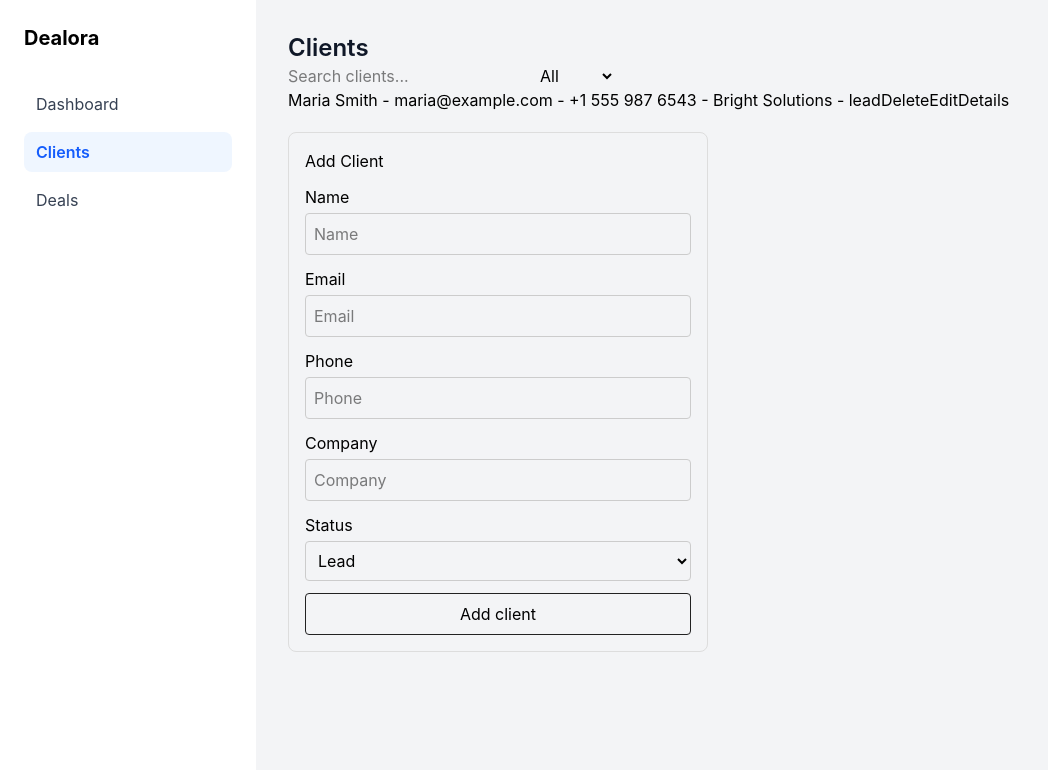
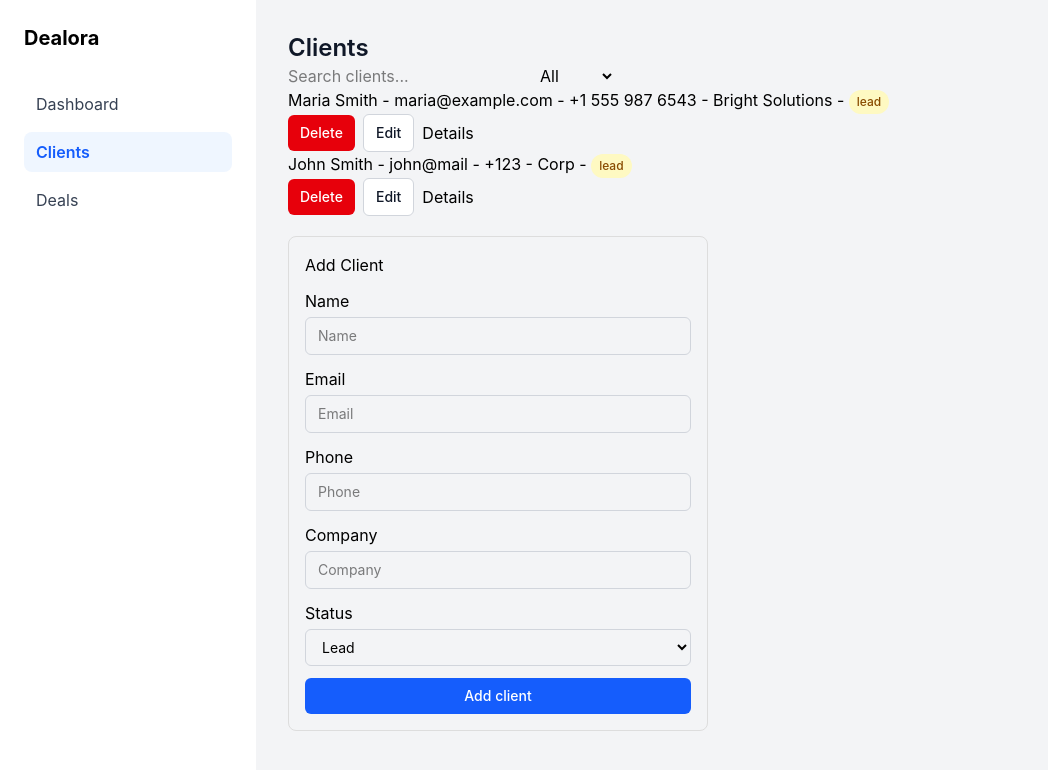
Before and after one commit to vasilyefff/flowcrm, a React (Vite) app: page /clients in a window 1280 px wide. Shown: the top 770 px of the page, without its empty margins (0-1048 px from the left). Built offline with nearby package versions, Linux system fonts and the light colour scheme; data requests are answered from the project's data file.

Commit message:
feat(ui): add reusable form controls and status badge

```diff
--- a/db.json
+++ b/db.json
@@ -8,6 +8,15 @@
       "company": "Bright Solutions",
       "status": "lead",
       "createdAt": "2026-07-20T10:00:00.000Z"
+    },
+    {
+      "name": "John Smith",
+      "email": "john@mail",
+      "phone": "+123",
+      "company": "Corp",
+      "status": "lead",
+      "id": "3",
+      "createdAt": "2026-09-01T05:46:58.875Z"
     }
   ],
   "deals": [
--- a/src/entities/client/ui/ClientCard.tsx
+++ b/src/entities/client/ui/ClientCard.tsx
@@ -1,5 +1,7 @@
 import { Link } from 'react-router-dom'
 import type { Client } from '@/entities/client/model/types'
+import { Badge } from '@/shared/ui/Badge'
+import { Button } from '@/shared/ui/Button'
 
 type ClientCardProps = {
   client: Client
@@ -11,10 +13,18 @@ export const ClientCard = ({ client, onDelete, onEdit }: ClientCardProps) => {
   return (
     <div>
       {client.name} - {client.email} - {client.phone} - {client.company} -{' '}
-      {client.status}
-      <button onClick={() => onDelete(client)}>Delete</button>
-      <button onClick={() => onEdit(client)}>Edit</button>
-      <Link to={`/clients/${client.id}`}>Details</Link>
+      <Badge variant={client.status}>{client.status}</Badge>
+      <div className="flex items-center gap-2">
+        <Button variant="danger" onClick={() => onDelete(client)}>
+          Delete
+        </Button>
+
+        <Button variant="secondary" onClick={() => onEdit(client)}>
+          Edit
+        </Button>
+
+        <Link to={`/clients/${client.id}`}>Details</Link>
+      </div>
     </div>
   )
 }
--- a/src/features/client/create/ClientForm.tsx
+++ b/src/features/client/create/ClientForm.tsx
@@ -1,4 +1,8 @@
 import { useState } from 'react'
+
+import { Input } from '@/shared/ui/Input'
+import { Button } from '@/shared/ui/Button'
+import { Select } from '@/shared/ui/Select'
 
 import type {
   ClientStatus,
@@ -78,95 +82,60 @@ export const ClientForm = (props: Props) => {
 
       <div style={{ display: 'flex', flexDirection: 'column', gap: '4px' }}>
         <label htmlFor="client-name">Name</label>
-        <input
+        <Input
           id="client-name"
           value={name}
           onChange={(e) => setName(e.target.value)}
           placeholder="Name"
-          style={{
-            padding: '8px',
-            border: '1px solid #ccc',
-            borderRadius: '4px',
-          }}
         />
       </div>
 
       <div style={{ display: 'flex', flexDirection: 'column', gap: '4px' }}>
         <label htmlFor="client-email">Email</label>
-        <input
+        <Input
           id="client-email"
           value={email}
           onChange={(e) => setEmail(e.target.value)}
           placeholder="Email"
-          style={{
-            padding: '8px',
-            border: '1px solid #ccc',
-            borderRadius: '4px',
-          }}
         />
       </div>
 
       <div style={{ display: 'flex', flexDirection: 'column', gap: '4px' }}>
         <label htmlFor="client-phone">Phone</label>
-        <input
+        <Input
           id="client-phone"
           value={phone}
           onChange={(e) => setPhone(e.target.value)}
           placeholder="Phone"
-          style={{
-            padding: '8px',
-            border: '1px solid #ccc',
-            borderRadius: '4px',
-          }}
         />
       </div>
 
       <div style={{ display: 'flex', flexDirection: 'column', gap: '4px' }}>
         <label htmlFor="client-company">Company</label>
-        <input
+        <Input
           id="client-company"
           value={company}
           onChange={(e) => setCompany(e.target.value)}
           placeholder="Company"
-          style={{
-            padding: '8px',
-            border: '1px solid #ccc',
-            borderRadius: '4px',
-          }}
         />
       </div>
 
       <div style={{ display: 'flex', flexDirection: 'column', gap: '4px' }}>
         <label htmlFor="client-status">Status</label>
-        <select
+        <Select
           id="client-status"
           value={status}
           onChange={(e) => setStatus(e.target.value as ClientStatus)}
-          style={{
-            padding: '8px',
-            border: '1px solid #ccc',
-            borderRadius: '4px',
-          }}
         >
           <option value="lead">Lead</option>
           <option value="active">Active</option>
           <option value="inactive">Inactive</option>
-        </select>
+        </Select>
       </div>
 
       {error && <p style={{ color: 'red', margin: 0 }}>{error}</p>}
 
-      <button
-        onClick={handleSubmit}
-        style={{
-          padding: '8px 12px',
-          border: '1px solid #222',
-          borderRadius: '4px',
-          cursor: 'pointer',
-        }}
-      >
-        {isEdit ? 'Save' : 'Add client'}
-      </button>
+      <Button onClick={handleSubmit}>{isEdit ? 'Save' : 'Add client'}</Button>
 
       {isEdit && (
         <button
--- /dev/null
+++ b/src/shared/ui/Badge.tsx
@@ -0,0 +1,22 @@
+import type { ReactNode } from 'react'
+
+type Props = {
+  children: ReactNode
+  variant?: 'lead' | 'active' | 'inactive'
+}
+
+const variantClasses = {
+  lead: 'bg-yellow-100 text-yellow-800',
+  active: 'bg-green-100 text-green-800',
+  inactive: 'bg-gray-100 text-gray-700',
+}
+
+export const Badge = ({ children, variant = 'lead' }: Props) => {
+  return (
+    <span
+      className={`inline-flex rounded-full px-2 py-1 text-xs font-medium ${variantClasses[variant]}`}
+    >
+      {children}
+    </span>
+  )
+}
--- /dev/null
+++ b/src/shared/ui/Button.tsx
@@ -0,0 +1,23 @@
+import type { ButtonHTMLAttributes, ReactNode } from 'react'
+
+type Props = {
+  children: ReactNode
+  variant?: 'primary' | 'secondary' | 'danger'
+} & ButtonHTMLAttributes<HTMLButtonElement>
+
+const variantClasses = {
+  primary: 'bg-blue-600 text-white hover:bg-blue-700',
+  secondary: 'border border-gray-300 bg-white text-gray-900 hover:bg-gray-100',
+  danger: 'bg-red-600 text-white hover:bg-red-700',
+}
+
+export const Button = ({ children, variant = 'primary', ...props }: Props) => {
+  return (
+    <button
+      {...props}
+      className={`rounded-md px-3 py-2 text-sm font-medium cursor-pointer ${variantClasses[variant]}`}
+    >
+      {children}
+    </button>
+  )
+}
--- /dev/null
+++ b/src/shared/ui/Input.tsx
@@ -0,0 +1,12 @@
+import type { InputHTMLAttributes } from 'react'
+
+type Props = InputHTMLAttributes<HTMLInputElement>
+
+export const Input = (props: Props) => {
+  return (
+    <input
+      {...props}
+      className="rounded-md border border-gray-300 px-3 py-2 text-sm outline-none focus:border-blue-500"
+    />
+  )
+}
--- /dev/null
+++ b/src/shared/ui/Select.tsx
@@ -0,0 +1,12 @@
+import type { SelectHTMLAttributes } from 'react'
+
+type Props = SelectHTMLAttributes<HTMLSelectElement>
+
+export const Select = (props: Props) => {
+  return (
+    <select
+      {...props}
+      className="rounded-md border border-gray-300 px-3 py-2 text-sm outline-none focus:border-blue-500"
+    />
+  )
+}
```
